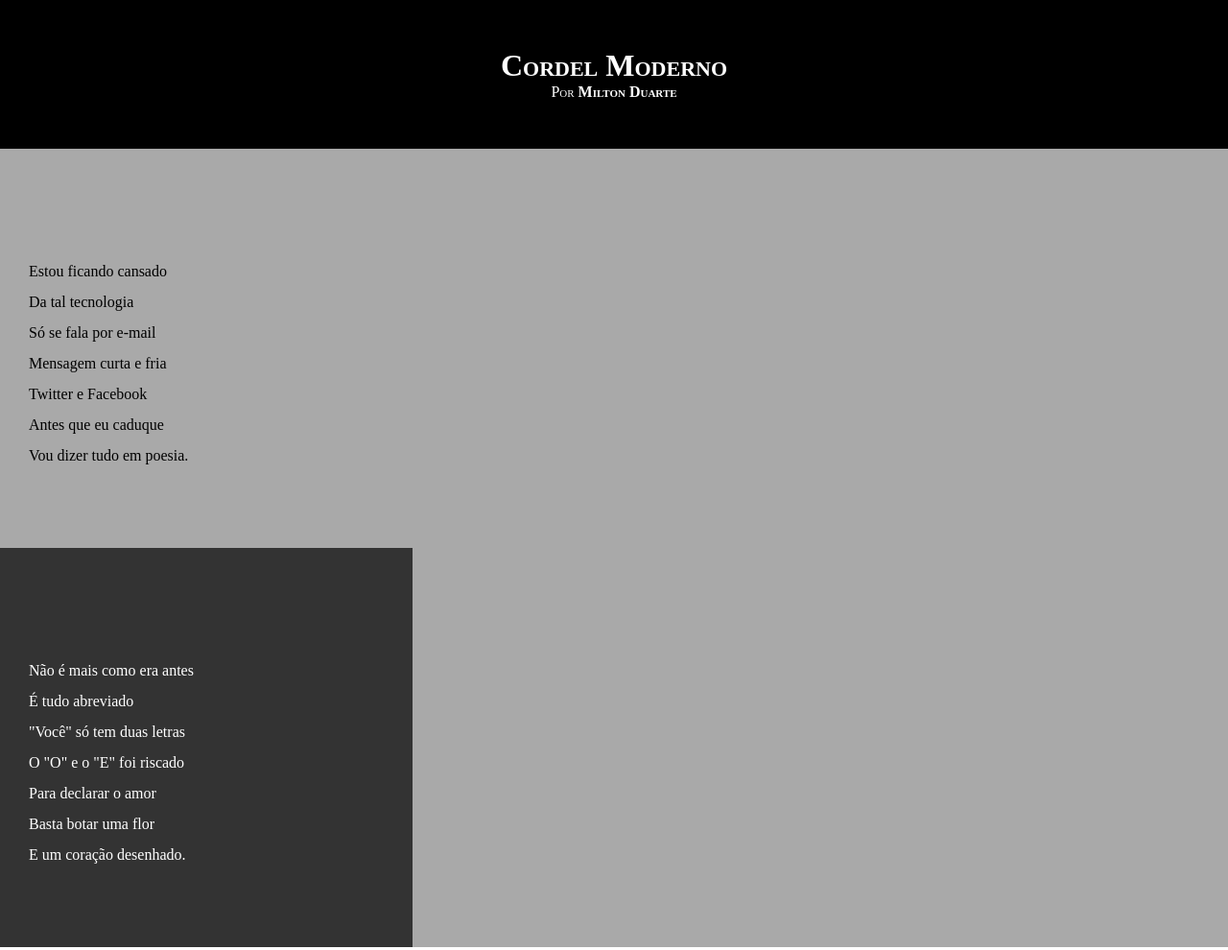
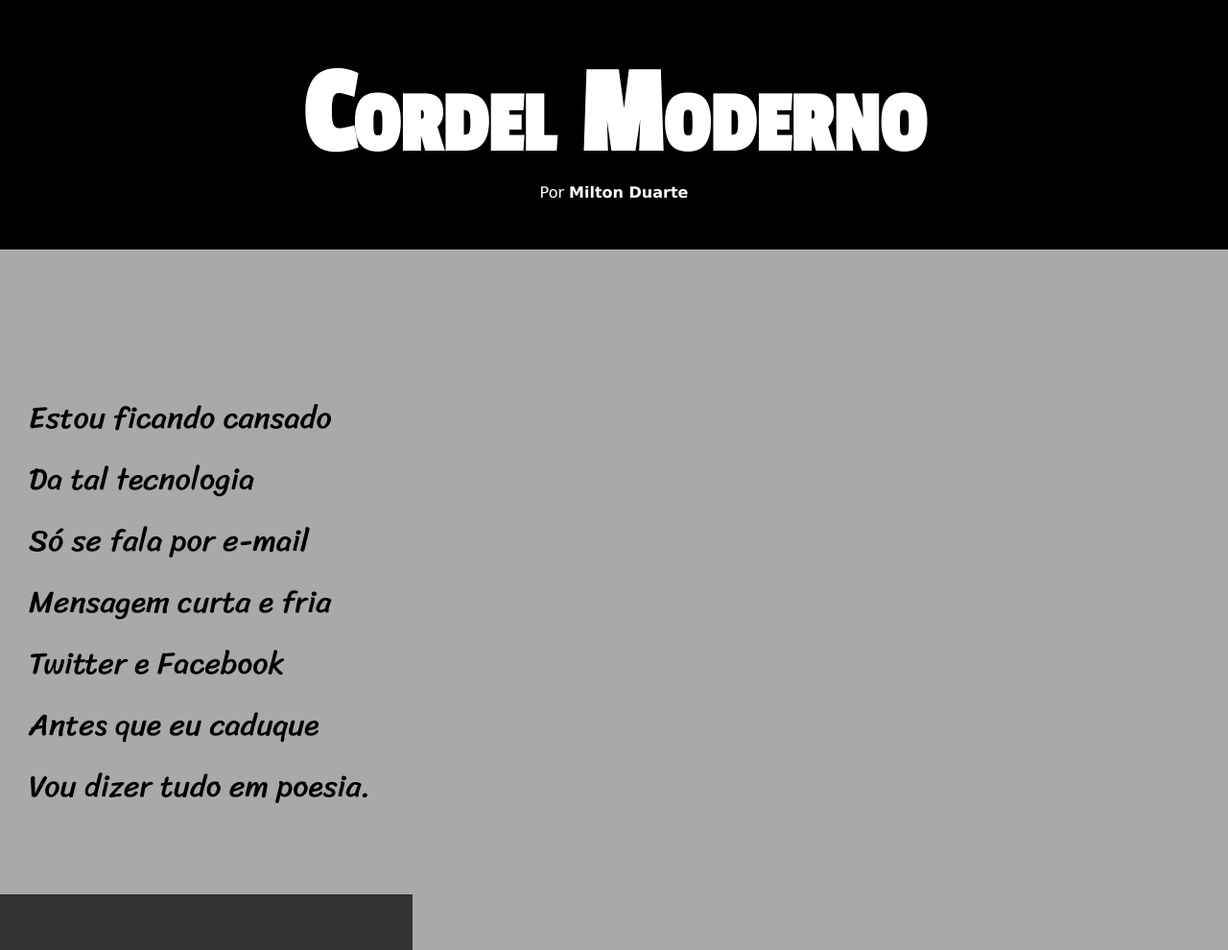
Before and after one commit to AdriJunior/html-css, a plain HTML site: page Modulo2/Desafio-012-Cordel/index.html in a window 1280 px wide. Shown: the top 990 px of the page at 96% size. Drawn offline with Linux system fonts and the light colour scheme.

Commit message:
commitei antes para testar no meu celular

```diff
--- a/Modulo2/Desafio-012-Cordel/outrocss.css
+++ b/Modulo2/Desafio-012-Cordel/outrocss.css
@@ -1,12 +1,22 @@
 @charset "UTF-8";
+@import url('https://fonts.googleapis.com/css2?family=Passion+One&display=swap');
+@import url('https://fonts.googleapis.com/css2?family=Sriracha&display=swap');
 
 * {
     padding: 0px;
     margin: 0px;
+    font-size: 1em;
+}
+
+:root {
+    --fonte1: Verdana, Geneva, Tahoma, sans-serif;
+    --fonte2: 'Passion One', cursive;
+    --fonte3: 'Sriracha', cursive;
 }
 
 html,
 body {
+    font-family: var(--fonte1);
     background-color: darkgray;
     min-height: 100vh;
 }
@@ -15,8 +25,15 @@ header {
     background-color: black;
     color: white;
     text-align: center;
+
+
+}
+
+header>h1 {
+    padding-top: 50px;
     font-variant: small-caps;
-    padding-top: 50px;
+    font-family: var(--fonte2);
+    font-size: 10vw;
 }
 
 header>p {
@@ -39,6 +56,8 @@ section {
     padding-bottom: 10vh;
     padding-left: 30px;
     line-height: 2em;
+    font-family: var(--fonte3);
+    font-size: 2em;
 }
 
 section.estrofe {
```
